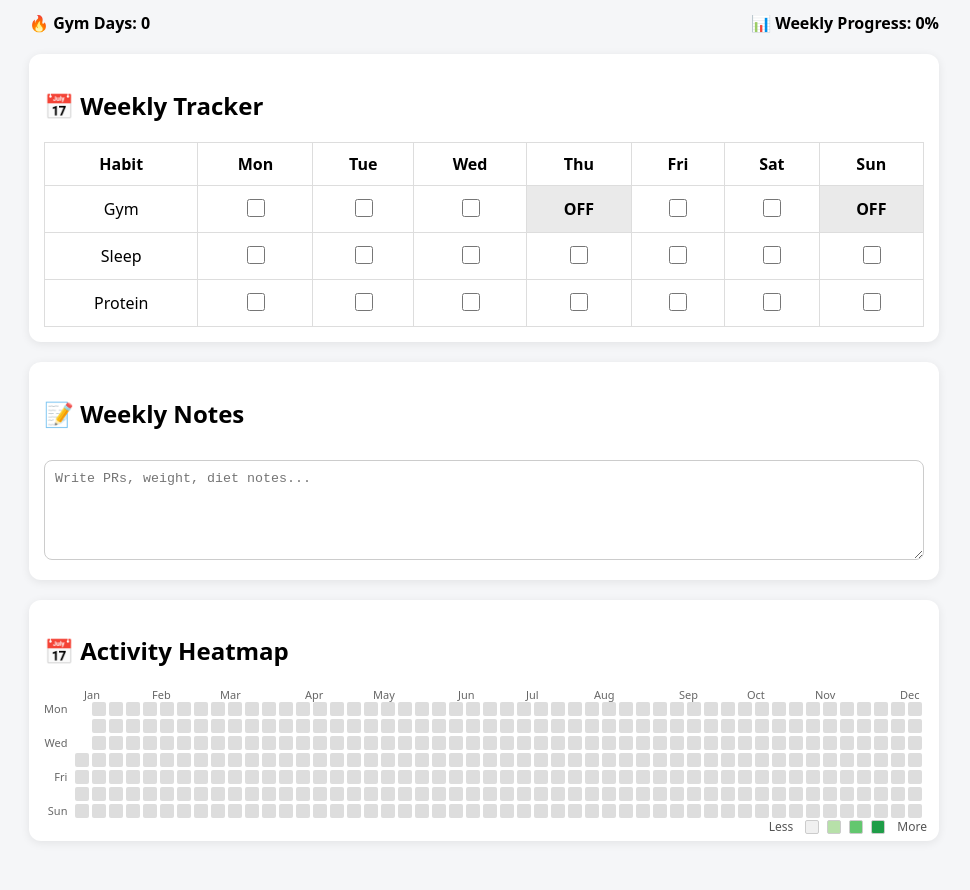
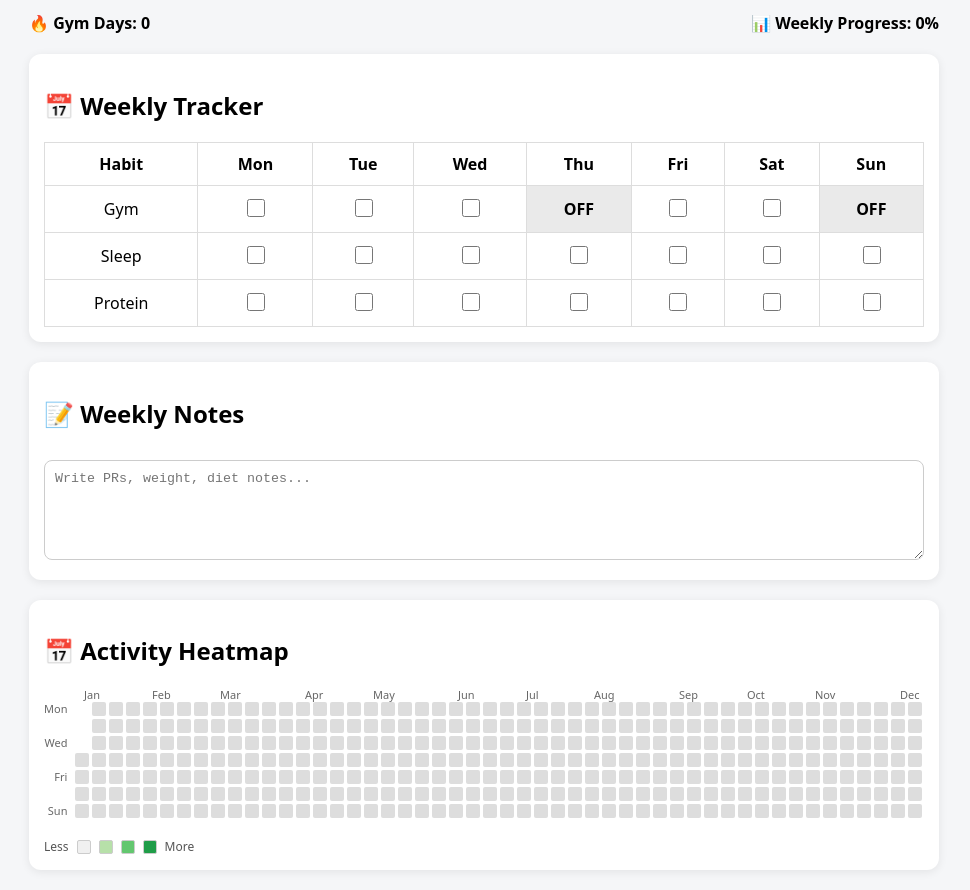
Before and after one commit to iamrajarj/gym-tracker, a plain HTML site: page index.html in a window 1280 px wide. Shown: the part 145-1035 px from the top of the page, without its empty margins (156-1126 px from the left). Before the commit the page ends 1006 px from the top, so only its background shows below. Drawn offline with Linux system fonts and the light colour scheme.

Commit message:
update ui alignment and heatmap colors

```diff
--- a/style.css
+++ b/style.css
@@ -160,7 +160,6 @@ textarea {
 
 .heatmap-card {
   overflow-x: auto;
-  position: relative; /* enable absolute positioning of legend */
 }
 
 .heatmap-grid {
@@ -177,15 +176,10 @@ textarea {
    flex-wrap: wrap;
    align-items: center;
    gap: 8px;
+   margin-top: 12px;
    color: #555;
    font-size: 12px;
-  position: absolute;
-  right: 8px;
-  bottom: 6px;
-}
-
-.heatmap-legend-label {
-  margin: 0 4px;
+   margin-left: auto;
 }
 
 .heatmap-key {
```
Lines whose indentation alone changed are shown as unchanged.
